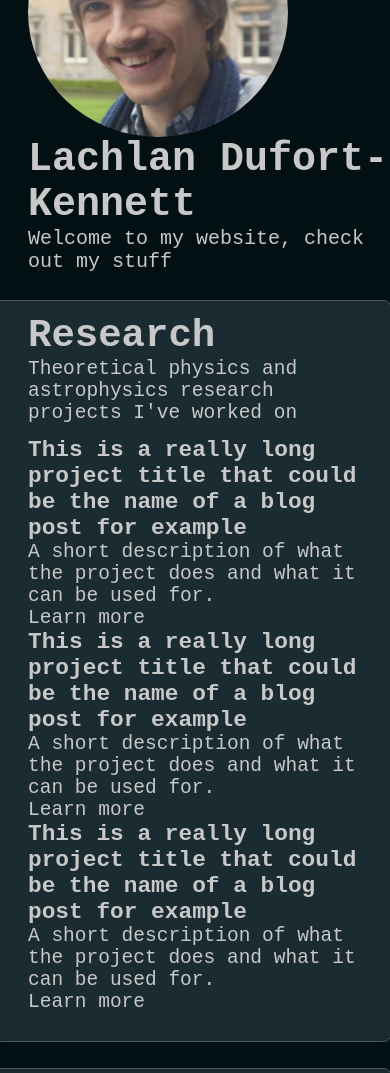
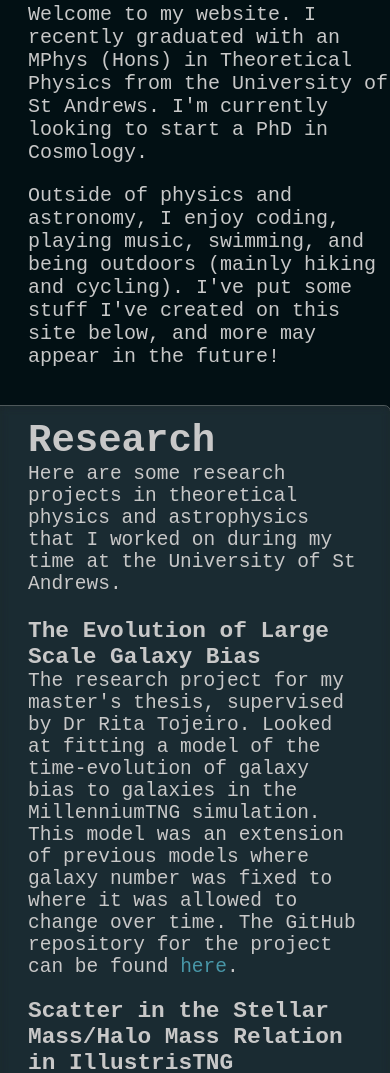
Before and after one commit to lachlandk/personal-homepage, a website built with Vite: page index.html in a window 390 px wide. Shown: the part 374-1447 px from the top of the page. Built offline with nearby package versions, Linux system fonts and the light colour scheme.

Commit message:
Added content to homepage

```diff
--- a/index.html
+++ b/index.html
@@ -23,34 +23,32 @@
 					<header>
 						<img src="resources/profile.jpg" alt="A picture of me">
 						<h1>Lachlan Dufort-Kennett</h1>
-						<p>Welcome to my website, check out my stuff</p>
+						<p>Welcome to my website. I recently graduated with an MPhys (Hons) in Theoretical Physics from the University of St Andrews. I'm currently looking to start a PhD in Cosmology.</p>
+						<p>Outside of physics and astronomy, I enjoy coding, playing music, swimming, and being outdoors (mainly hiking and cycling). I've put some stuff I've created on this site below, and more may appear in the future!</p>
 					</header>
 					<div class="section-wrapper scroll-hidden scroll-animate">
 						<section id="research">
 							<div class="section-header">
 								<h1>Research</h1>
-								<p>Theoretical physics and astrophysics research projects I've worked on</p>
+								<p>Here are some research projects in theoretical physics and astrophysics that I worked on during my time at the University of St Andrews.</p>
 							</div>
 							<div class="text-card-container">
-								<div class="text-card">
+								<div class="text-card scroll-hidden scroll-animate">
 									<div class="text-card-content">
-										<h3 class="text-card-title">This is a really long project title that could be the name of a blog post for example</h3>
-										<p>A short description of what the project does and what it can be used for.</p>
-										<a class="text-card-link" href="#">Learn more</a>
+										<h3 class="text-card-title">The Evolution of Large Scale Galaxy Bias</h3>
+										<p>The research project for my master's thesis, supervised by Dr Rita Tojeiro. Looked at fitting a model of the time-evolution of galaxy bias to galaxies in the MillenniumTNG simulation. This model was an extension of previous models where galaxy number was fixed to where it was allowed to change over time. The GitHub repository for the project can be found <a class="text-card-link external-link" href="https://github.com/lachlandk/large-scale-galaxy-bias">here</a>.</p>
 									</div>
 								</div>
-								<div class="text-card">
+								<div class="text-card scroll-hidden scroll-animate">
 									<div class="text-card-content">
-										<h3 class="text-card-title">This is a really long project title that could be the name of a blog post for example</h3>
-										<p>A short description of what the project does and what it can be used for.</p>
-										<a class="text-card-link" href="#">Learn more</a>
+										<h3 class="text-card-title">Scatter in the Stellar Mass/Halo Mass Relation in IllustrisTNG</h3>
+										<p>Research internship undertaken during the summer of 2023, supervised by Dr Rita Tojeiro. The stellar mass of galaxies and the total mass of their dark matter halos are correlated, however there is a large scatter in the relation for which the physical cause is not fully understood. In this project I investigated different causes of the scatter in the IllustrisTNG simulation. The GitHub repository for the project can be found <a class="text-card-link external-link" href="https://github.com/lachlandk/shmr-scatter">here</a>.</p>
 									</div>
 								</div>
-								<div class="text-card">
+								<div class="text-card scroll-hidden scroll-animate">
 									<div class="text-card-content">
-										<h3 class="text-card-title">This is a really long project title that could be the name of a blog post for example</h3>
-										<p>A short description of what the project does and what it can be used for.</p>
-										<a class="text-card-link" href="#">Learn more</a>
+										<h3 class="text-card-title">Modelling Bose-Einstein Condensation with Complex Organic Molecules</h3>
+										<p>My first research internship, completed in the summer of 2022 under the supervision of Prof Jonathan Keeling. I tested the feasibility of a numerical method for modelling high-frequency vibrational modes of organic molecules that are strongly coupled to light in an optical cavity. These collective excitations are known as exciton-polaritons and can form a Bose-Einstein Condensate. The Python scripts I created to test this method were created in my fork of the OQuPy package on GitHub which can be found <a class="text-card-link external-link" href="https://github.com/lachlandk/OQuPy">here</a>.</p>
 									</div>
 								</div>
 							</div>
@@ -59,8 +57,8 @@
 					<div class="section-wrapper scroll-hidden scroll-animate">
 						<section id="projects">
 							<div class="section-header">
-								<h1>Projects</h1>
-								<p>Here is a small selection of my personal projects that I've created (and inevitably left unfinished).</p>
+								<h1>Fun Projects</h1>
+								<p>Here is a small selection of my personal projects that I've started and inevitably left unfinished.</p>
 							</div>
 							<div class="card-container">
 								<div id="physics-demos-card" class="card" style="background-image: url('resources/physics-demos.png');">
@@ -91,30 +89,7 @@
 						<section id="lecture-notes">
 							<div class="section-header">
 								<h1>Lecture Notes</h1>
-								<p>I've written up </p>
-							</div>
-							<div class="text-card-container">
-								<div class="text-card">
-									<div class="text-card-content">
-										<h3 class="text-card-title">This is a really long project title that could be the name of a blog post for example</h3>
-										<p>A short description of what the project does and what it can be used for.</p>
-										<a class="text-card-link" href="#">Learn more</a>
-									</div>
-								</div>
-								<div class="text-card">
-									<div class="text-card-content">
-										<h3 class="text-card-title">This is a really long project title that could be the name of a blog post for example</h3>
-										<p>A short description of what the project does and what it can be used for.</p>
-										<a class="text-card-link" href="#">Learn more</a>
-									</div>
-								</div>
-								<div class="text-card">
-									<div class="text-card-content">
-										<h3 class="text-card-title">This is a really long project title that could be the name of a blog post for example</h3>
-										<p>A short description of what the project does and what it can be used for.</p>
-										<a class="text-card-link" href="#">Learn more</a>
-									</div>
-								</div>
+								<p>I've written up some of my lecture notes from uni into nicely-formatted PDFs with HTML versions coming soon. You can check them out <a href="./lecture-notes/" class="external-link">here</a>!</here></p>
 							</div>
 						</section>
 					</div>
--- a/scripts/index.js
+++ b/scripts/index.js
@@ -39,6 +39,13 @@
 				scrollSections[i].classList.replace("scroll-hidden", "scroll-show");
 				const nav = document.getElementById(`${scrollSections[i].children[0].id}-link`);
 				nav.classList.replace("scroll-hidden", "scroll-show");
+
+				const textCardContainer = scrollSections[i].querySelector(`.text-card-container`);
+				if (textCardContainer !== null) {
+					textCardContainer.querySelectorAll(".scroll-animate").forEach(card => {
+						card.classList.replace("scroll-hidden", "scroll-show");
+					});
+				}
 			}
 			if (sectionIndex == scrollSections.length - 1) {
 				observer.disconnect(); // remove observer when all sections have loaded in
--- a/styles/index.css
+++ b/styles/index.css
@@ -61,7 +61,7 @@
 	margin-left: var(--grid-gap);
 	min-height: 80vh;
 	padding: var(--grid-gap) 0;
-	font-size: 32px;
+	font-size: 24px;
 	display: flex;
 	flex-flow: column nowrap;
 	justify-content: flex-end;
@@ -72,10 +72,8 @@
 	max-width: 20rem;
 }
 
-@media screen and (max-width: 1200px) {
-	header {
-		font-size: 24px;
-	}
+header p {
+	margin: 0.5em 0;
 }
 
 @media screen and (max-width: 600px) {
@@ -123,6 +121,18 @@
 
 	.scroll-animate {
 		transition: opacity 1s, transform 1s;
+	}
+
+	.text-card.scroll-animate {
+		transition-delay: 0.5s;
+	}
+
+	.text-card.scroll-animate:nth-child(2) {
+		transition-delay: 1s;
+	}
+
+	.text-card.scroll-animate:nth-child(3) {
+		transition-delay: 1.5s;
 	}
 }
 
@@ -188,6 +198,7 @@
 
 .text-card {
 	position: relative;
+	margin: 0.5em 0;
 }
 
 /* the title, description, and link for the card */
@@ -203,6 +214,7 @@
 			rgba(0, 0, 0, 0.4) 10%,
 			rgba(0, 0, 0, 1)
 	);
+	color: white;
 }
 
 /* card title */
@@ -228,6 +240,7 @@
 	background: var(--colour-accent);
 	padding: 0.3em 0.8em;
 	border-radius: 0.25em;
+	color: white;
 }
 
 /* only do these animations if the primary pointing device can hover and animations are enabled */
```
